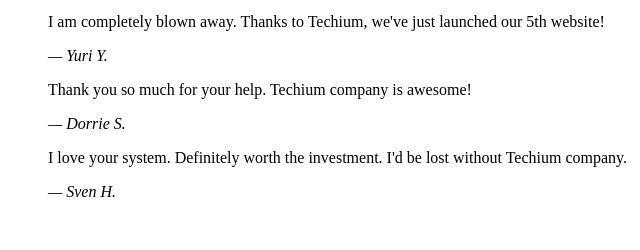
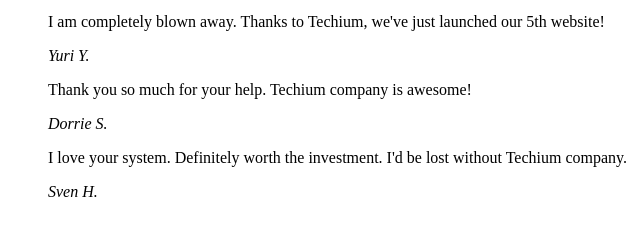
Before and after one commit to IEyZens/holbertonschool-web_front_end, a plain HTML site: page html_advanced/29-index.html in a window 1280 px wide. Shown: the part 1996-2246 px from the top of the page, 0-640 px from the left. Drawn offline with Linux system fonts and the light colour scheme.

Commit message:
Fix citation formatting in testimonials section by removing dashes from names in <cite> tags

```diff
--- a/html_advanced/29-index.html
+++ b/html_advanced/29-index.html
@@ -139,19 +139,19 @@
 					<article>
 						<blockquote>
 							<p>I am completely blown away. Thanks to Techium, we've just launched our 5th website!</p>
-							<cite>— Yuri Y.</cite>
+							<cite>Yuri Y.</cite>
 						</blockquote>
 					</article>
 					<article>
 						<blockquote>
 							<p>Thank you so much for your help. Techium company is awesome!</p>
-							<cite>— Dorrie S.</cite>
+							<cite>Dorrie S.</cite>
 						</blockquote>
 					</article>
 					<article>
 						<blockquote>
 							<p>I love your system. Definitely worth the investment. I'd be lost without Techium company.</p>
-							<cite>— Sven H.</cite>
+							<cite>Sven H.</cite>
 						</blockquote>
 					</article>
 				</div>
```
